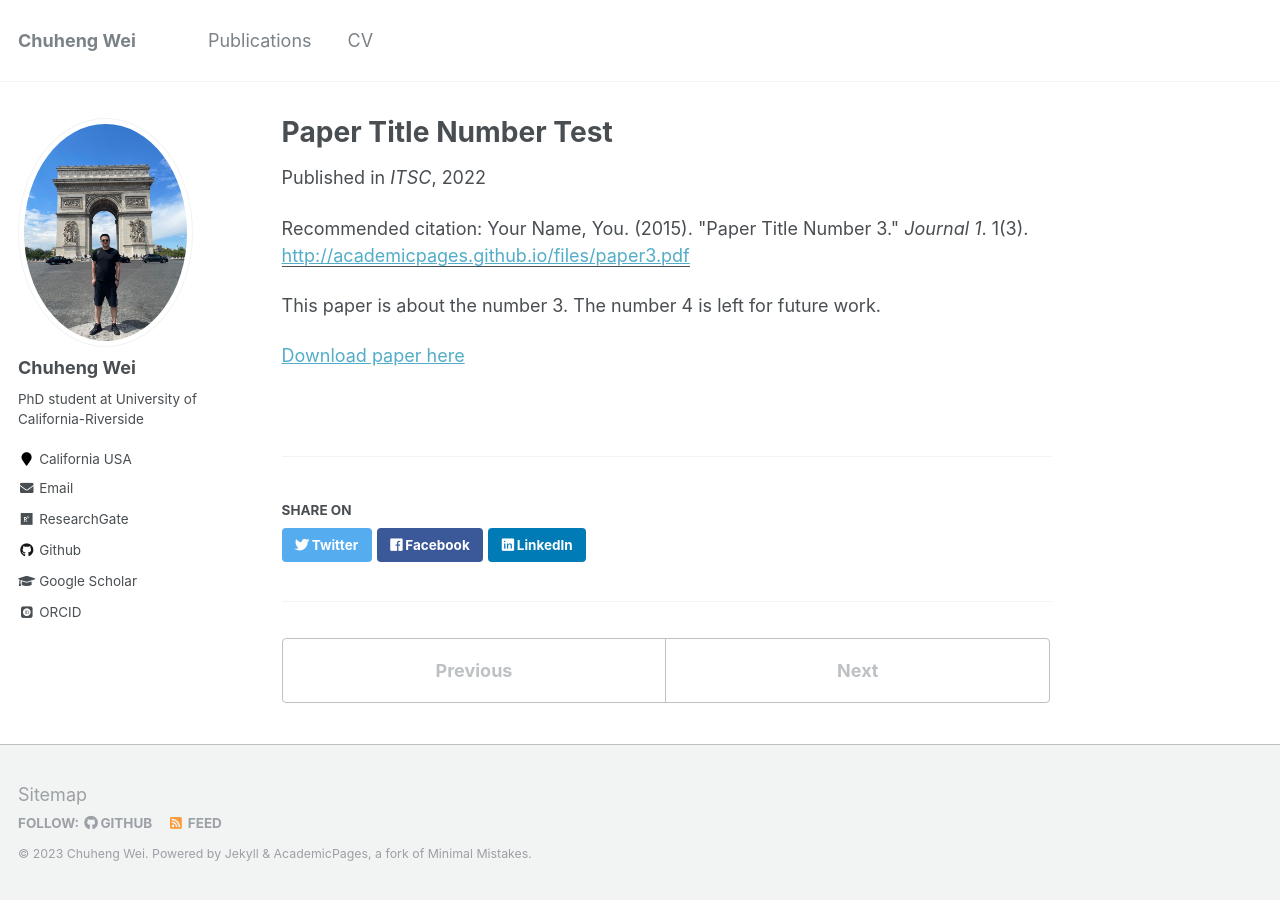
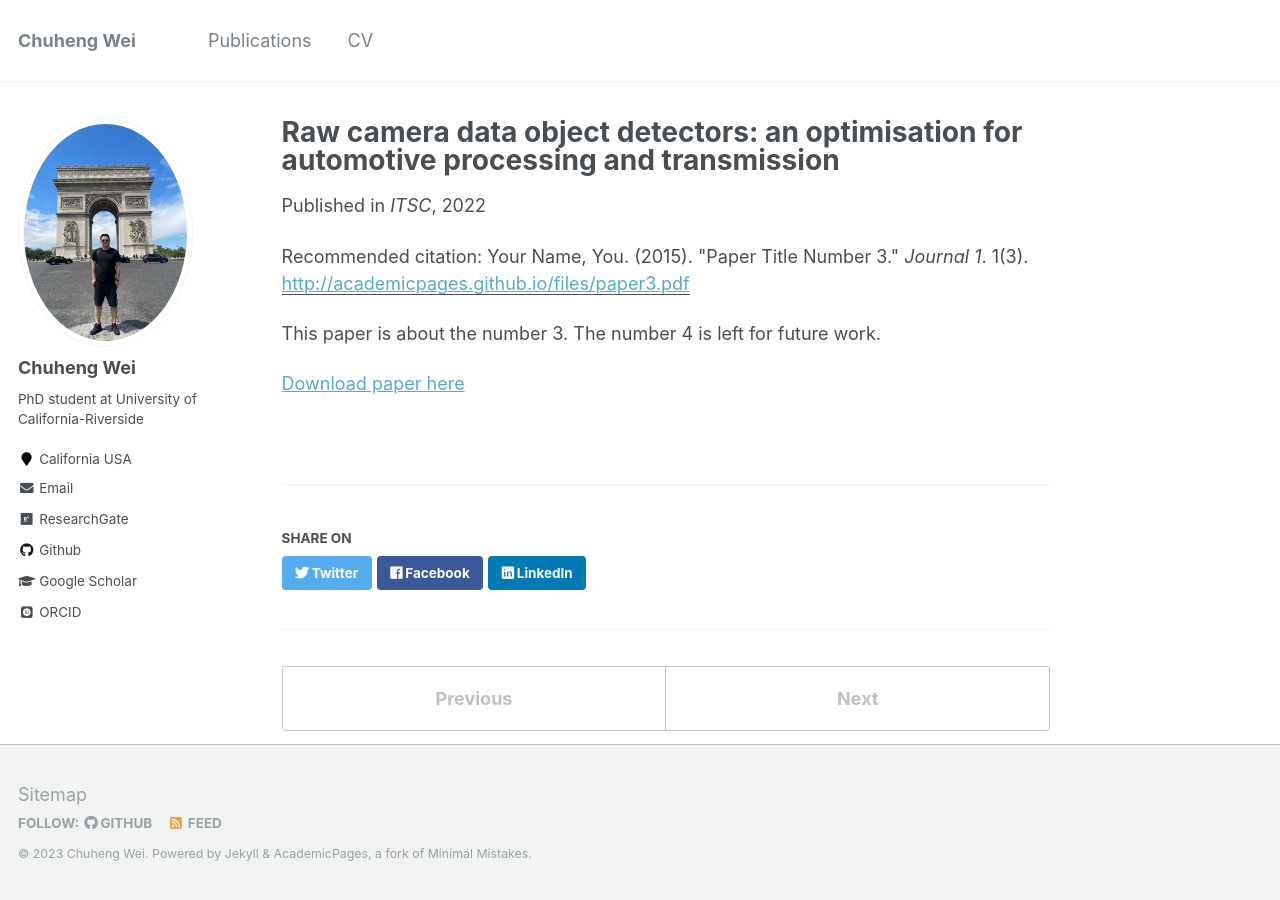
Before and after one commit to ChuhengWei/ChuhengWei.github.io, a Jekyll site: the page built from _publications/2015-10-01-paper-title-number-4.md, in a window 1280 px wide. Built offline with Jekyll 4.4.1, drawn with Linux system fonts in a browser that asks for light colours; some web fonts are replaced.

Commit message:
Update 2015-10-01-paper-title-number-4.md

```diff
--- a/_publications/2015-10-01-paper-title-number-4.md
+++ b/_publications/2015-10-01-paper-title-number-4.md
@@ -1,7 +1,7 @@
 ---
-title: "Paper Title Number Test"
+title: "Raw camera data object detectors: an optimisation for automotive processing and transmission"
 collection: publications
-permalink: /publication/2015-10-01-paper-title-number-3
+permalink: /publication/2023-paper-4
 excerpt: 'The growth of the '
 date: 2022-10-01
 venue: 'ITSC'
```
